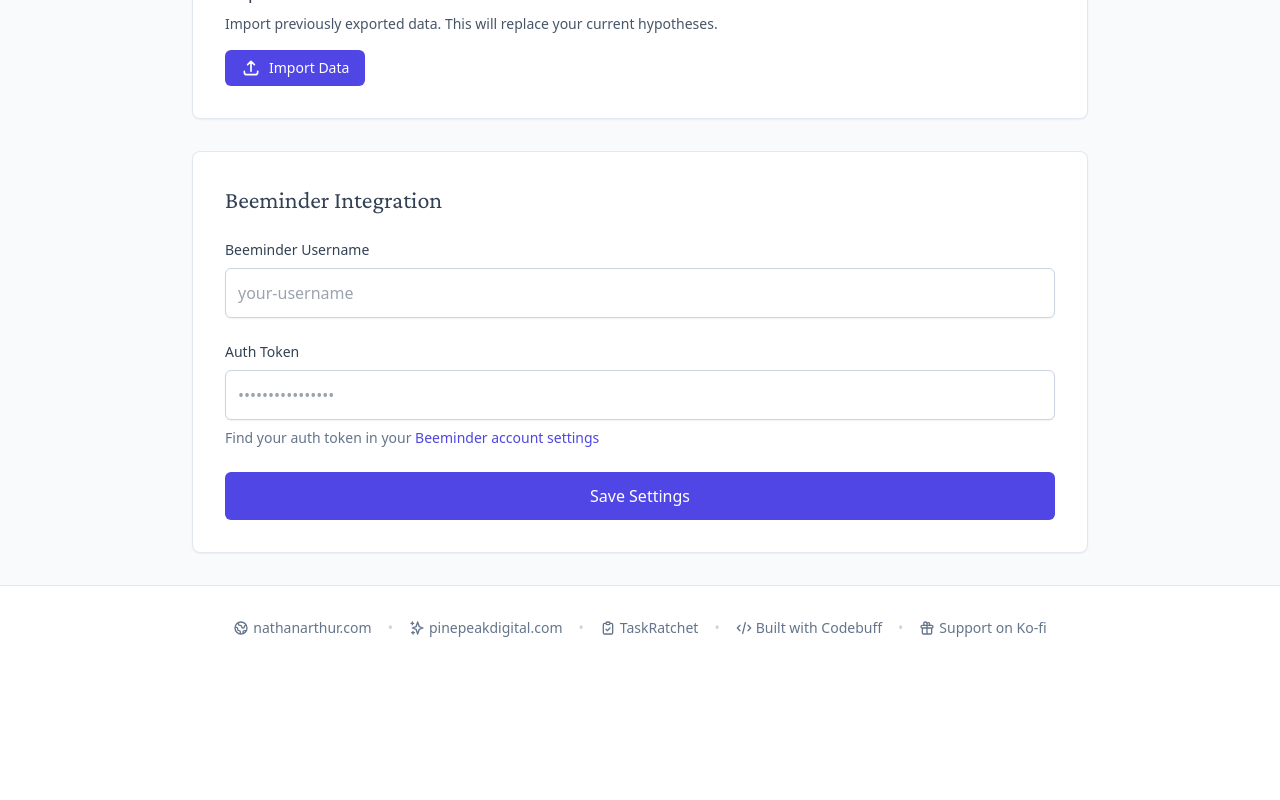
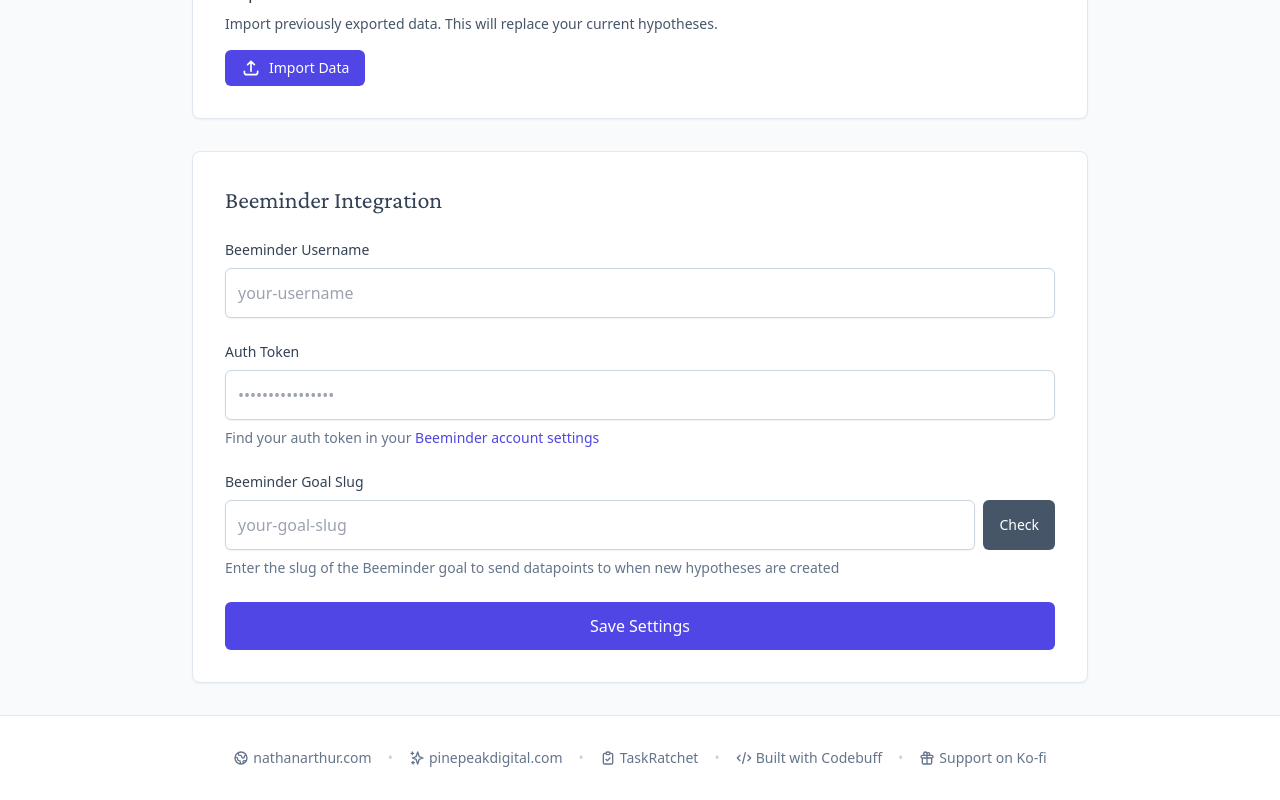
Before and after one commit to narthur/bayes, a SvelteKit app: page /settings in a window 1280 px wide. Shown: the part 461-1261 px from the top of the page. Before the commit the page ends 1131 px from the top, so only its background shows below. Built offline with nearby package versions, Linux system fonts and the light colour scheme.

Commit message:
add goal slug input

```diff
--- a/src/routes/settings/+page.svelte
+++ b/src/routes/settings/+page.svelte
@@ -1,12 +1,15 @@
 <script lang="ts">
 	import { onMount } from 'svelte';
-	import type { BeeminderConfig } from '$lib/types';
+	import type { BeeminderConfig, BeeminderGoal } from '$lib/types';
 	import { loadHypotheses, saveHypotheses } from '$lib/storage';
+	import { BeeminderService } from '$lib/beeminder';
 
 	let beeminderConfig: BeeminderConfig = {
 		username: '',
-		authToken: ''
+		authToken: '',
+		selectedGoal: ''
 	};
+	let goalCheckResult = '';
 
 	onMount(() => {
 		const stored = localStorage.getItem('beeminder-config');
@@ -15,7 +18,27 @@
 		}
 	});
 
-	function saveSettings(e: Event) {
+	async function checkGoal() {
+		if (!beeminderConfig.username || !beeminderConfig.authToken || !beeminderConfig.selectedGoal) {
+			goalCheckResult = 'Please fill in all fields first';
+			return;
+		}
+
+		const service = new BeeminderService(beeminderConfig);
+		try {
+			const goals = await service.getGoals();
+			const goal = goals.find(g => g.slug === beeminderConfig.selectedGoal);
+			if (goal) {
+				goalCheckResult = `✓ Found goal "${goal.slug}"`;
+			} else {
+				goalCheckResult = '✗ Goal not found';
+			}
+		} catch (error) {
+			goalCheckResult = '✗ Failed to check goal';
+		}
+	}
+
+	async function saveSettings(e: Event) {
 		e.preventDefault();
 		localStorage.setItem('beeminder-config', JSON.stringify(beeminderConfig));
 	}
@@ -92,7 +115,7 @@
 									const reader = new FileReader();
 									reader.onload = (event) => {
 										try {
-											const importedHypotheses = JSON.parse(event.target.result as string);
+											const importedHypotheses = JSON.parse(event.target?.result as string || '[]');
 											if (confirm('This will replace all your current hypotheses. Are you sure?')) {
 												saveHypotheses(importedHypotheses);
 												alert('Data imported successfully!');
@@ -147,6 +170,37 @@
 						</p>
 					</div>
 
+					<div>
+						<label for="selected-goal" class="block text-sm font-medium text-slate-700 mb-2"
+							>Beeminder Goal Slug</label
+						>
+						<div class="flex gap-2">
+							<input
+								id="selected-goal"
+								type="text"
+								bind:value={beeminderConfig.selectedGoal}
+								class="flex-1 p-3 border border-slate-300 rounded-md shadow-sm focus:ring-2 focus:ring-indigo-200 focus:border-indigo-300 transition-all"
+								placeholder="your-goal-slug"
+							/>
+							<button
+								type="button"
+								onclick={checkGoal}
+								class="px-4 py-2 text-sm font-medium text-white bg-slate-600 rounded-md hover:bg-slate-700 focus:outline-none focus:ring-2 focus:ring-slate-500 focus:ring-offset-2"
+							>
+								Check
+							</button>
+						</div>
+						{#if goalCheckResult}
+							<p class="mt-2 text-sm" class:text-emerald-600={goalCheckResult.startsWith('✓')} class:text-red-600={goalCheckResult.startsWith('✗')}>
+								{goalCheckResult}
+							</p>
+						{:else}
+							<p class="mt-2 text-sm text-slate-500">
+								Enter the slug of the Beeminder goal to send datapoints to when new hypotheses are created
+							</p>
+						{/if}
+					</div>
+
 					<button
 						type="submit"
 						class="w-full py-3 px-4 bg-indigo-600 text-white rounded-md hover:bg-indigo-700 transition-colors font-medium"
```
